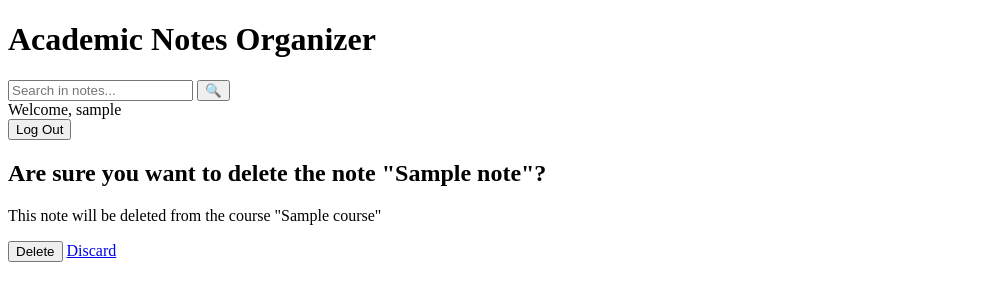
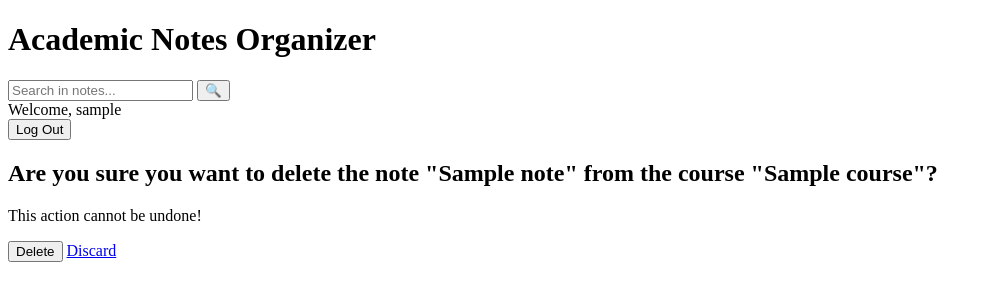
Before and after one commit to RoohiDev/academic-notes-organizer, a Django app: page /course/1/note/1/delete/ in a window 1280 px wide. Shown: the top 301 px of the page, without its empty margins (0-992 px from the left). Run offline with Django 5.2, Linux system fonts and the light colour scheme; a user stored in the database is signed in; tables that the repository leaves empty hold one stand-in row (values such as "Sample post").

Commit message:
fix grammar and titles in UI messages

```diff
--- a/notes/views.py
+++ b/notes/views.py
@@ -22,11 +22,11 @@ def course_create(request):
             course = form.save(commit=False)
             course.user = request.user
             course.save()
-            messages.success(request, 'Course created successfully.')
+            messages.success(request, f'Course "{course.title}" created successfully.')
             return redirect('notes:course_list')
     else:
         form = CourseForm()
-    return render(request, 'notes/course_form.html', {'form': form, 'title': 'Create new course.'})
+    return render(request, 'notes/course_form.html', {'form': form, 'title': 'Create New Course'})
 
 @login_required
 def course_edit(request, pk):
@@ -35,18 +35,19 @@ def course_edit(request, pk):
         form = CourseForm(request.POST, instance=course)
         if form.is_valid():
             form.save()
-            messages.success(request,'Course edited successfully.')
+            messages.success(request, f'Course "{course.title}" updated successfully.')
             return redirect('notes:course_list')
     else:
         form = CourseForm(instance=course)
-    return render(request, 'notes/course_form.html', {'form': form, 'title': 'Edit course.'})
+    return render(request, 'notes/course_form.html', {'form': form, 'title': 'Edit Course'})
 
 @login_required
 def course_delete(request, pk):
     course = get_object_or_404(Course, pk=pk, user=request.user)
     if request.method == 'POST':
+        course_title = course.title
         course.delete()
-        messages.success(request, 'Course deleted successfully.')
+        messages.success(request, f'Course "{course_title}" deleted successfully.')
         return redirect('notes:course_list')
     return render(request, 'notes/course_confirm_delete.html', {'course': course})
 
@@ -67,11 +68,11 @@ def note_create(request, course_id):
             note = form.save(commit=False)
             note.course = course
             note.save()
-            messages.success(request, 'Note created successfully.')
+            messages.success(request, f'Note "{note.title}" created successfully.')
             return redirect('notes:note_list', course_id=course.id)
     else:
         form = NoteForm()
-    return render(request, 'notes/note_form.html', {'form': form, 'course': course, 'title': 'Create new note'})
+    return render(request, 'notes/note_form.html', {'form': form, 'course': course, 'title': 'Create New Note'})
 
 @login_required
 def note_edit(request, course_id, pk):
@@ -81,19 +82,20 @@ def note_edit(request, course_id, pk):
         form = NoteForm(request.POST, instance=note)
         if form.is_valid():
             form.save()
-            messages.success(request, 'Note edited successfully.')
+            messages.success(request, f'Note "{note.title}" updated successfully.')
             return redirect('notes:note_list', course_id=course.id)
     else:
         form = NoteForm(instance=note)
-    return render(request, 'notes/note_form.html', {'form': form, 'course': course, 'title': 'Edit note'})
+    return render(request, 'notes/note_form.html', {'form': form, 'course': course, 'title': 'Edit Note'})
 
 @login_required
 def note_delete(request, course_id, pk):
     course = get_object_or_404(Course, pk=course_id, user=request.user)
     note = get_object_or_404(Note, pk=pk, course=course)
     if request.method == 'POST':
+        note_title = note.title
         note.delete()
-        messages.success(request, 'Note deleted successfully.')
+        messages.success(request, f'Note "{note_title}" deleted successfully.')
         return redirect('notes:note_list', course_id=course.id)
     return render(request, 'notes/note_confirm_delete.html', {'course': course, 'note': note})
 
@@ -103,7 +105,7 @@ def signup(request):
         if form.is_valid():
             user = form.save()
             login(request, user)
-            messages.success(request, f'User {user.username} created successfully.')
+            messages.success(request, f'User "{user.username}" created successfully.')
             return redirect('notes:course_list')
     else:
         form = UserCreationForm()
--- a/templates/notes/course_confirm_delete.html
+++ b/templates/notes/course_confirm_delete.html
@@ -1,7 +1,7 @@
 {% extends 'base.html' %}
 
 {% block content %}
-<h2>Are you sure you want to delete "{{ course.title }}"</h2>
+<h2>Are you sure you want to delete the course "{{ course.title }}"?</h2>
 <form method="post">
     {% csrf_token %}
     <button type="submit">Delete</button>
--- a/templates/notes/course_list.html
+++ b/templates/notes/course_list.html
@@ -16,7 +16,7 @@
         </div>
     </div>
     {% empty %}
-        <p>There is no course yet.</p>
+        <p>No courses created yet.</p>
     {% endfor %}
 </div>
 {% endblock %}
--- a/templates/notes/note_confirm_delete.html
+++ b/templates/notes/note_confirm_delete.html
@@ -1,8 +1,8 @@
 {% extends 'base.html' %}
 
 {% block content %}
-<h2>Are sure you want to delete the note "{{ note.title }}"?</h2>
-<p>This note will be deleted from the course "{{ course.title }}"</p>
+<h2>Are you sure you want to delete the note "{{ note.title }}" from the course "{{ course.title }}"?</h2>
+<p>This action cannot be undone!</p>
 <form method="post">
     {% csrf_token %}
     <button type="submit">Delete</button>
--- a/templates/notes/note_form.html
+++ b/templates/notes/note_form.html
@@ -1,7 +1,7 @@
 {% extends 'base.html' %}
 
 {% block content %}
-<h2>{{ title }} for Course: "{{ course.title }}"</h2>
+<h2>{{ title }} for the course: "{{ course.title }}"</h2>
 <form method="post">
     {% csrf_token %}
     {{ form.as_p }}
--- a/templates/notes/note_list.html
+++ b/templates/notes/note_list.html
@@ -1,7 +1,7 @@
 {% extends 'base.html' %}
 
 {% block content %}
-<h2>Notes for Course: "{{ course.title }}"</h2>
+<h2>Notes for the course: "{{ course.title }}"</h2>
 <a href="{% url 'notes:note_create' course.id %}">➕ New Note</a>
 <a href="{% url 'notes:course_list' %}">Back to course list</a>
 <hr>
@@ -17,7 +17,7 @@
             </div>
         </div>
     {% empty %}
-        <p>There is no notes for this course yet.</p>
+        <p>No notes have been added to this course yet.</p>
     {% endfor %}
 </div>
 {% endblock %}
--- a/templates/notes/search_results.html
+++ b/templates/notes/search_results.html
@@ -1,7 +1,7 @@
 {% extends 'base.html' %}
 
 {% block content %}
-<h2>Search results for {{ query }}</h2>
+<h2>Search results for "{{ query }}"</h2>
 
 {% if results %}
     <div class="search-results">
```
